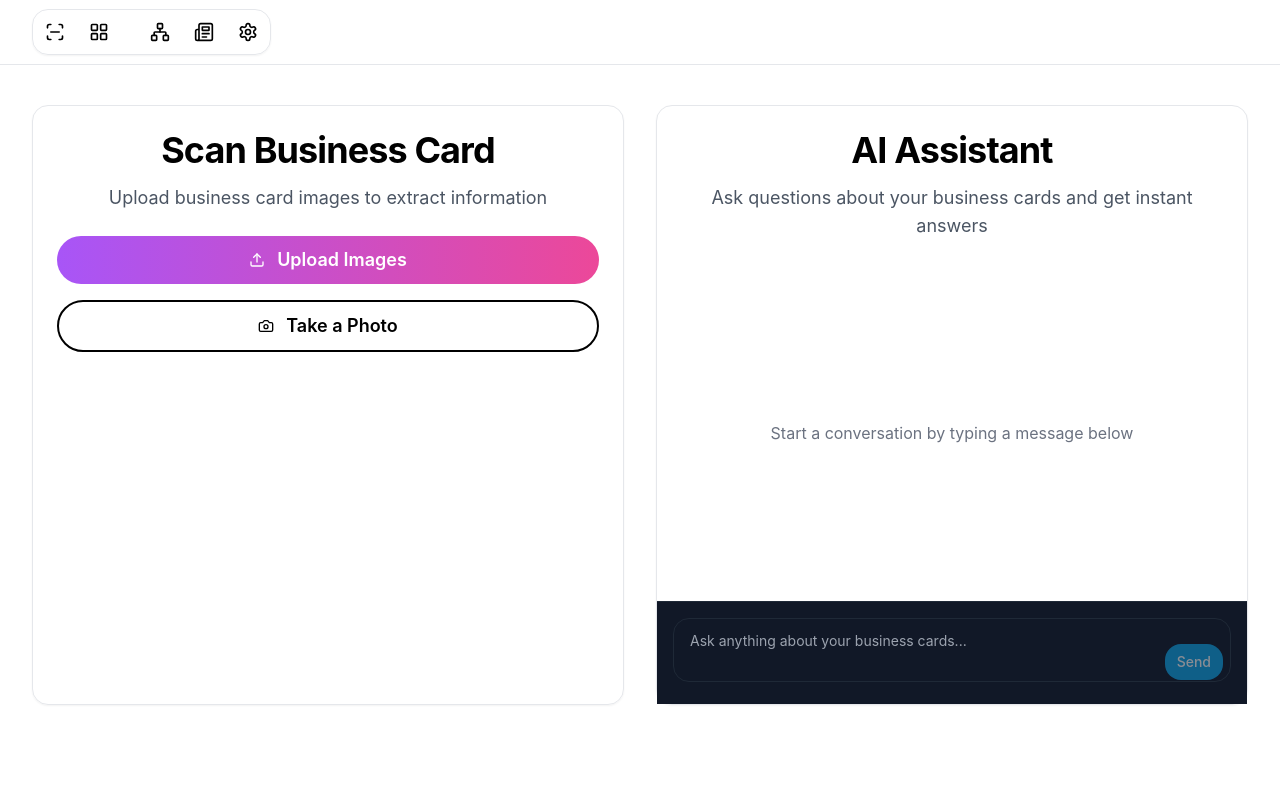
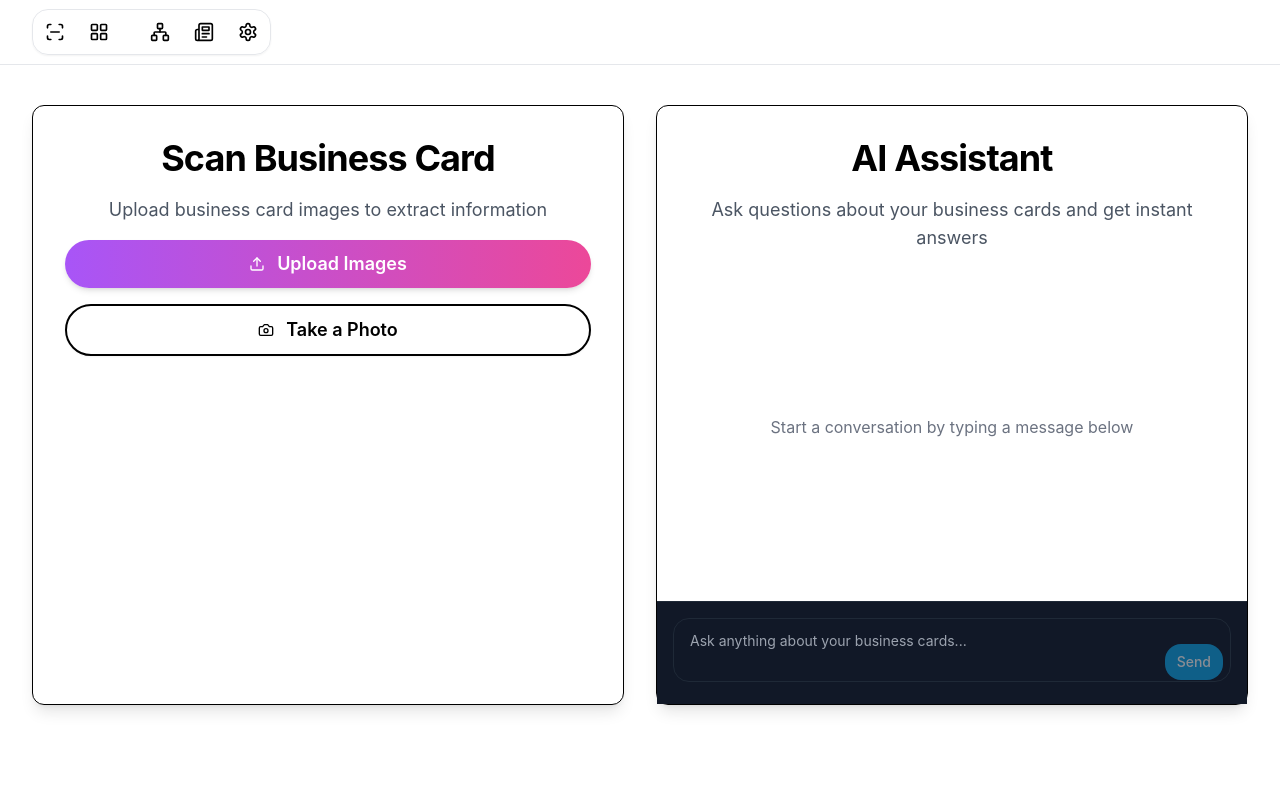
Before and after one commit to simonator1001/bizcard_ai, a Next.js app: page / in a window 1280 px wide. Shown: the top 800 px of the page. Built offline with nearby package versions, Linux system fonts and the light colour scheme.

Commit message:
feat: overhaul button, card, and alert components for modern vibrant UI

```diff
--- a/components/ui/alert.tsx
+++ b/components/ui/alert.tsx
@@ -4,15 +4,15 @@ import { cva, type VariantProps } from "class-variance-authority"
 import { cn } from "@/lib/utils"
 
 const alertVariants = cva(
-  "relative w-full rounded-lg border px-4 py-3 text-sm [&>svg+div]:translate-y-[-3px] [&>svg]:absolute [&>svg]:left-4 [&>svg]:top-4 [&>svg]:text-foreground [&>svg~*]:pl-7",
+  "relative w-full rounded-xl border px-6 py-4 text-base font-semibold shadow-md [&>svg+div]:translate-y-[-3px] [&>svg]:absolute [&>svg]:left-4 [&>svg]:top-4 [&>svg]:text-foreground [&>svg~*]:pl-7",
   {
     variants: {
       variant: {
-        default: "bg-background text-foreground",
+        default: "bg-background text-foreground border-primary/20",
         destructive:
-          "border-destructive/50 text-destructive dark:border-destructive [&>svg]:text-destructive",
+          "border-destructive/50 text-destructive bg-destructive/10 dark:bg-destructive/20 dark:text-destructive-foreground [&>svg]:text-destructive",
         warning:
-          "border-yellow-500/30 bg-yellow-500/10 text-yellow-700 dark:border-yellow-500 [&>svg]:text-yellow-600",
+          "border-yellow-500/30 bg-yellow-50 text-yellow-800 dark:border-yellow-500 dark:bg-yellow-900/20 dark:text-yellow-100 [&>svg]:text-yellow-600",
       },
     },
     defaultVariants: {
--- a/components/ui/button.tsx
+++ b/components/ui/button.tsx
@@ -5,25 +5,25 @@ import { cva, type VariantProps } from "class-variance-authority"
 import { cn } from "@/lib/utils"
 
 const buttonVariants = cva(
-  "inline-flex items-center justify-center gap-2 whitespace-nowrap rounded-md text-sm font-medium ring-offset-background transition-colors focus-visible:outline-none focus-visible:ring-2 focus-visible:ring-ring focus-visible:ring-offset-2 disabled:pointer-events-none disabled:opacity-50 [&_svg]:pointer-events-none [&_svg]:size-4 [&_svg]:shrink-0",
+  "inline-flex items-center justify-center gap-2 whitespace-nowrap rounded-lg text-sm font-semibold ring-offset-background transition-colors focus-visible:outline-none focus-visible:ring-2 focus-visible:ring-ring focus-visible:ring-offset-2 disabled:pointer-events-none disabled:opacity-50 [&_svg]:pointer-events-none [&_svg]:size-4 [&_svg]:shrink-0 shadow-sm",
   {
     variants: {
       variant: {
-        default: "bg-primary text-primary-foreground hover:bg-primary/90",
+        default: "bg-primary text-primary-foreground hover:bg-primary/90 hover:scale-[1.03] active:scale-95 shadow-md",
         destructive:
-          "bg-destructive text-destructive-foreground hover:bg-destructive/90",
+          "bg-destructive text-destructive-foreground hover:bg-destructive/90 hover:scale-[1.03] active:scale-95 shadow-md",
         outline:
-          "border border-input bg-background hover:bg-accent hover:text-accent-foreground",
+          "border border-input bg-background hover:bg-accent hover:text-accent-foreground hover:scale-[1.03] active:scale-95",
         secondary:
-          "bg-secondary text-secondary-foreground hover:bg-secondary/80",
-        ghost: "hover:bg-accent hover:text-accent-foreground",
+          "bg-secondary text-secondary-foreground hover:bg-secondary/80 hover:scale-[1.03] active:scale-95 shadow-md",
+        ghost: "hover:bg-accent hover:text-accent-foreground hover:scale-[1.03] active:scale-95",
         link: "text-primary underline-offset-4 hover:underline",
       },
       size: {
-        default: "h-10 px-4 py-2",
-        sm: "h-9 rounded-md px-3",
-        lg: "h-11 rounded-md px-8",
-        icon: "h-10 w-10",
+        default: "h-11 px-6 py-2 rounded-lg",
+        sm: "h-9 rounded-md px-4",
+        lg: "h-14 rounded-xl px-8 text-lg",
+        icon: "h-11 w-11 rounded-full",
       },
     },
     defaultVariants: {
--- a/components/ui/card.tsx
+++ b/components/ui/card.tsx
@@ -9,7 +9,7 @@ const Card = React.forwardRef<
   <div
     ref={ref}
     className={cn(
-      "rounded-lg border bg-card text-card-foreground shadow-sm",
+      "rounded-xl border border-border bg-card text-card-foreground shadow-lg transition-shadow hover:shadow-xl",
       className
     )}
     {...props}
@@ -23,7 +23,7 @@ const CardHeader = React.forwardRef<
 >(({ className, ...props }, ref) => (
   <div
     ref={ref}
-    className={cn("flex flex-col space-y-1.5 p-6", className)}
+    className={cn("flex flex-col space-y-2.5 p-8 pb-0 rounded-t-xl bg-card/80", className)}
     {...props}
   />
 ))
@@ -36,7 +36,7 @@ const CardTitle = React.forwardRef<
   <div
     ref={ref}
     className={cn(
-      "text-2xl font-semibold leading-none tracking-tight",
+      "text-2xl font-bold leading-tight tracking-tight text-primary",
       className
     )}
     {...props}
@@ -50,7 +50,7 @@ const CardDescription = React.forwardRef<
 >(({ className, ...props }, ref) => (
   <div
     ref={ref}
-    className={cn("text-sm text-muted-foreground", className)}
+    className={cn("text-base text-muted-foreground", className)}
     {...props}
   />
 ))
@@ -60,7 +60,7 @@ const CardContent = React.forwardRef<
   HTMLDivElement,
   React.HTMLAttributes<HTMLDivElement>
 >(({ className, ...props }, ref) => (
-  <div ref={ref} className={cn("p-6 pt-0", className)} {...props} />
+  <div ref={ref} className={cn("p-8 pt-4", className)} {...props} />
 ))
 CardContent.displayName = "CardContent"
 
@@ -70,7 +70,7 @@ const CardFooter = React.forwardRef<
 >(({ className, ...props }, ref) => (
   <div
     ref={ref}
-    className={cn("flex items-center p-6 pt-0", className)}
+    className={cn("flex items-center p-8 pt-0 rounded-b-xl bg-card/80", className)}
     {...props}
   />
 ))
```
